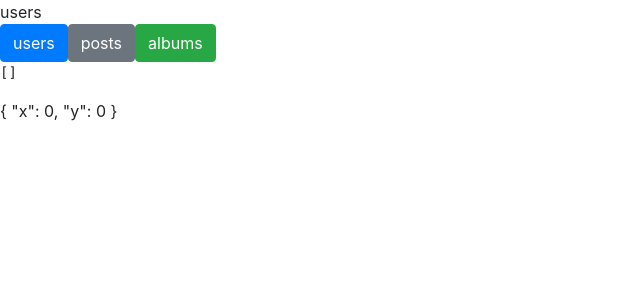
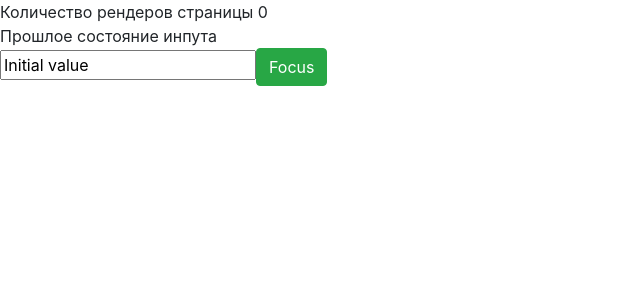
Before and after one commit to AlexandrChazov/react_hooks_examples, a React (Create React App) app: page / in a window 1280 px wide. Shown: the top 300 px of the page, without its empty margins (0-640 px from the left). Built offline with nearby package versions, Linux system fonts and the light colour scheme; no server answers.

Commit message:
feat: add useRef example

```diff
--- /dev/null
+++ b/src/examples/useRefExample.jsx
@@ -0,0 +1,37 @@
+import './App.css';
+import React, {useState, useEffect, useRef} from 'react';
+
+function App() {
+
+  const [message, setMessage] = useState("Initial value");
+  const renderCount = useRef(0);                   // useRef не вызывает перерисовку страницы
+  const inputRef = useRef(null);
+  const prevValue = useRef('')
+
+  useEffect(() => {
+    renderCount.current++   //изменение renderCount не вызовет перерисовку
+  })
+
+  useEffect(() => {
+    prevValue.current = message;
+  }, [message])
+
+  function changeInput(e) {
+    setMessage(e.target.value);
+  }
+
+  function setFocus() {
+    inputRef.current.focus();
+  }
+
+  return (
+      <div>
+        <div>Количество рендеров страницы {renderCount.current}</div>
+        <div>Прошлое состояние инпута {prevValue.current}</div>
+        <input ref={inputRef} onChange={changeInput} type="text" value={message} />
+        <button onClick={setFocus} className="btn btn-success">Focus</button>
+      </div>
+  );
+}
+
+export default App;
--- a/src/examples/useStateExample.jsx
+++ b/src/examples/useStateExample.jsx
@@ -13,7 +13,7 @@ function App() {
     setCounter((prev) => prev + 1 )   // счётчик увеличится на 2
   }
 
-
+  console.log("render Count")
 
   const [title, setTitle] = useState({
     title: "Initial title",
--- a/src/index.js
+++ b/src/index.js
@@ -1,7 +1,7 @@
 import React from 'react';
 import ReactDOM from 'react-dom';
 import './index.css';
-import App from './examples/useEffectExample';
+import App from './examples/useRefExample';
 import reportWebVitals from './reportWebVitals';
 
 ReactDOM.render(
```
